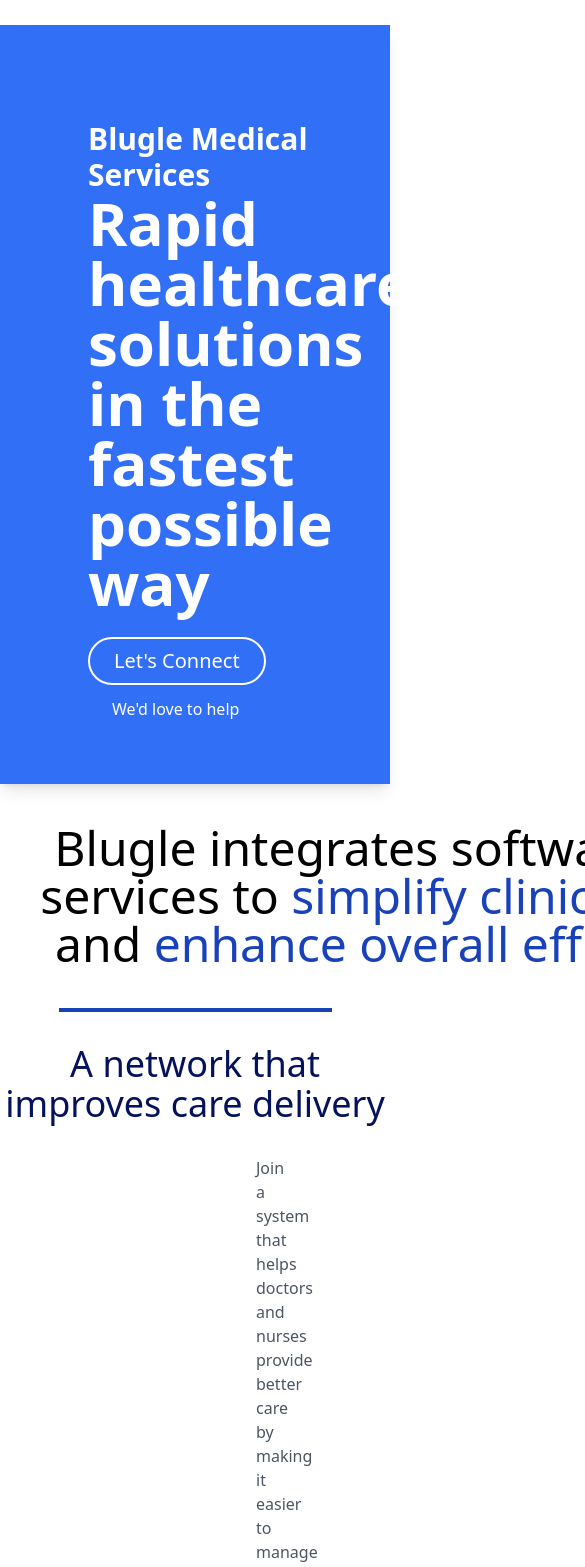
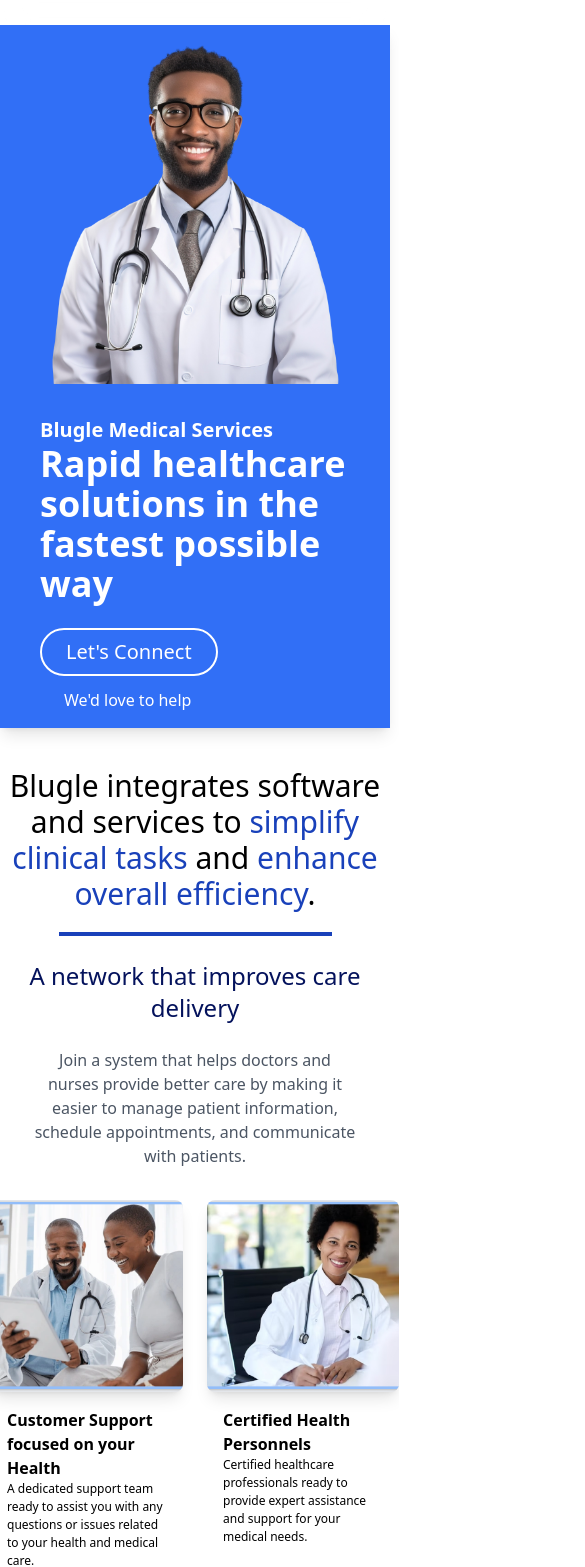
Before and after one commit to Knuth-DeVs/frontend-blugle, a React (Vite) app: page / in a window 390 px wide. Shown: the part 61-1628 px from the top of the page, 585 px wide, since content can reach past the window. Built offline with nearby package versions, Linux system fonts and the light colour scheme.

Commit message:
feat(home): made the home page responsive

```diff
--- a/src/components/Home/Banner.tsx
+++ b/src/components/Home/Banner.tsx
@@ -4,13 +4,13 @@ import BannerImg from '../../assets/banner.png'
 const Banner = () => {
   return (
     <div className='mb-6'>
-        <div className='h-[400px] w-full bg-[#70C0E6] mt-60 shadow-lg'>
+        <div className=' w-full md:h-[400px] bg-[#70C0E6] mt-60 shadow-lg py-6 md:py-0 px-2'>
             <div className='flex flex-row items-center justify-center'>
-                <img src={BannerImg} alt='banner' className='w-[380px] pt-3'/>
+                <img src={BannerImg} alt='banner' className='w-[380px] pt-3 hidden md:block'/>
                 <div className='flex flex-col gap-4'>
-                    <h1 className='text-6xl font-semibold text-navlinkshover'>Our Solutions</h1>
+                    <h1 className='text-3xl md:text-6xl font-semibold text-navlinkshover'>Our Solutions</h1>
                     <p className='text-white pr-12'>We created an interface that is simple and easy to use in order to handle patientspersonal and medical information, book appointment based on doctor availability,manage patient reports, and send appointment reminders to patients as well as provide updates on the lab reports.</p>
-                    <div className='flex items-center justify-evenly text-3xl text-navlinkshover font-semibold'>
+                    <div className='flex items-center justify-evenly text-lg md:text-3xl text-navlinkshover font-semibold'>
                         <div>
                             <p>Patient Information</p>
                             <p>Notifying Patients</p>
--- a/src/components/Home/DoctorInfo.tsx
+++ b/src/components/Home/DoctorInfo.tsx
@@ -4,7 +4,7 @@ const DoctorInfo = () => {
   return (
     <div className='w-full '>
         <div className='w-[2px] h-44 flex justify-center items-center mx-auto mb-2 bg-[#70C0E6]'/>
-        <div className='text-2xl font-normal px-24 text-center'>
+        <div className='text-lg md:text-2xl font-normal px-5 md:px-24 text-center'>
           <p>Blugle started in 2015 when Dr. Emily Harper wanted to make reliable medical information more accessible. Launched in 2017, it began as a small collection of medical articles. Over time, it grew to include AI diagnostic tools, a large library of research, and a patient support forum. Today, Blugle is a trusted resource helping people manage their health.</p>
           <h3 className='text-xl font-semibold text-navlinks py-2'>Dr Emily Harper, CEO</h3>
         </div>
--- a/src/components/Home/FormSection.tsx
+++ b/src/components/Home/FormSection.tsx
@@ -5,22 +5,22 @@ import Nurse from '../../assets/connect.png'
 const FormSection = () => {
   return (
     <>
-        <div className='w-full h-56 bg-gradient-to-r from-[#70C0E6] to-navlinkshover mt-32'>
-        <div className='flex flex-row items-center justify-between my-8 mx-10'>
+        <div className='w-full h-30 md:h-56 bg-gradient-to-r from-[#70C0E6] to-navlinkshover mt-32'>
+        <div className='flex flex-row items-center justify-between my-8 md:mx-10'>
             <div>
-                <img src={Nurse} alt="Connect" className=' w-[300px] -mt-32'/>
+                <img src={Nurse} alt="Connect" className='w-[180px] md:w-[300px] md:-mt-32 -mt-16'/>
             </div>
-            <div className='w-[500px]'>
-                <h1 className='text-5xl text-navlinkshover font-bold'>Connect</h1>
-                <h1 className='text-5xl text-navlinkshover font-bold'>With</h1>
-                <h1 className='text-5xl text-navlinkshover font-bold'>Us</h1>
-                <p className='text-white '>See how Blugle delivers <br/> patient care</p>
+            <div className='md:w-[500px]'>
+                <h1 className='text-2xl md:text-5xl text-navlinkshover font-bold'>Connect</h1>
+                <h1 className='text-2xl md:text-5xl text-navlinkshover font-bold'>With</h1>
+                <h1 className='text-2xl md:text-5xl text-navlinkshover font-bold'>Us</h1>
+                <p className='text-white max-md:text-sm'>See how Blugle delivers <br/> patient care</p>
             </div>
-            <div className='flex flex-row-reverse items-center gap-8 mr-32'>
-                <div className='bg-white px-4 py-2 rounded-2xl text-xl text-navlinks font-semibold cursor-pointer'>
+            <div className='flex flex-row-reverse items-center gap-2 md:gap-8 md:mr-32 mr-2'>
+                <div className='bg-white px-2 py-1 md:px-4 md:py-2 rounded-lg md:rounded-2xl md:text-xl text-navlinks font-semibold cursor-pointer'>
                     <p>Register</p>
                 </div>
-                <div className='bg-white px-4 py-2 rounded-2xl text-xl text-navlinks font-semibold cursor-pointer'>
+                <div className='bg-white px-2 py-1 md:px-4 md:py-2 rounded-lg md:rounded-2xl md:text-xl text-navlinks font-semibold cursor-pointer'>
                     <p>Login</p>
                 </div>
             </div>
--- a/src/components/Home/Hero.tsx
+++ b/src/components/Home/Hero.tsx
@@ -4,15 +4,15 @@ import hero from '../../assets/hero.png'
 const Hero = () => {
   return (
     <div>
-      <div className='bg-[#316ff6] w-full h-[90vh] shadow-lg'>
-        <div className='flex flex-row gap-32 items-center justify-evenly h-full px-6'>
-          <div className='text-white px-16 mt-8'>
-            <h1 className='text-3xl font-semibold'>Blugle Medical Services</h1>
-            <p className='text-6xl font-bold'>Rapid healthcare solutions in the fastest possible way</p>
+      <div className='bg-[rgb(49,111,246)] w-full md:h-[90vh] shadow-lg '>
+        <div className='flex flex-col-reverse md:flex-row gap-8 md:gap-32 items-center justify-evenly h-full px-6'>
+          <div className='text-white px-4 md:px-16 md:mt-8'>
+            <h1 className='text-xl md:text-3xl font-semibold'>Blugle Medical Services</h1>
+            <p className='text-4xl md:text-6xl font-bold'>Rapid healthcare solutions in the fastest possible way</p>
             <button className='border-2 border-white rounded-3xl py-2 mt-6 px-6 text-xl hover:scale-110 duration-300 ease-linear'>Let's Connect</button>
-            <p className='mt-3 pl-6'>We'd love to help</p>
+            <p className='mt-3 pl-6 pb-4'>We'd love to help</p>
           </div>
-          <img src={hero} alt="Hero image" className='w-[530px] mt-8'/>
+          <img src={hero} alt="Hero image" className='md:w-[530px] w-[350px] '/>
         </div>
       </div>
     </div>
--- a/src/components/Home/HeroBtn.tsx
+++ b/src/components/Home/HeroBtn.tsx
@@ -5,12 +5,12 @@ const HeroBtn = () => {
   return (
     <>
       <div className='w-full'>
-      <p className='pt-10 text-5xl w-[800px] mx-auto text-center font-medium'>
+      <p className='pt-10 text-3xl md:text-5xl md:w-[800px] mx-auto text-center font-medium'>
         Blugle integrates software and services to {" "} <span className='text-navlinks'>simplify clinical tasks</span>{" "} and {" "} <span className='text-navlinks'>enhance overall efficiency</span>.
-      </p><div className='bg-navlinks w-[70%] h-1 mx-auto mt-10'/>
+      </p><div className='bg-navlinks w-[70%] h-1 mx-auto mt-5 md:mt-10'/>
       <div className='text-center'>
-        <p className=' text-4xl py-8 font-medium text-navlinkshover'>A network that improves care delivery</p>
-        <p className=' px-64 text-gray-600 pb-8'>Join a system that helps doctors and nurses provide better care by making it easier to manage patient information, schedule appointments, and communicate with patients.</p>
+        <p className='text-2xl md:text-4xl py-6 md:py-8 font-medium text-navlinkshover'>A network that improves care delivery</p>
+        <p className='px-8 md:px-64 text-gray-600 pb-8'>Join a system that helps doctors and nurses provide better care by making it easier to manage patient information, schedule appointments, and communicate with patients.</p>
       </div>
     </div>
     <HomeScrollHorizontal/>
--- a/src/components/Home/HomeSrollHorizontal.tsx
+++ b/src/components/Home/HomeSrollHorizontal.tsx
@@ -40,11 +40,11 @@ const HomeScrollHorizontal = () => {
     const start = currentIndex;
     const end = start + 2;
     return ScrollData.slice(start, end).map((item, index) => (
-      <div key={index} className="flex-shrink-0 w-96 h-64 bg-gray-200 rounded-lg shadow-lg">
+      <div key={index} className="flex-shrink-0 w-48 h-48 md:w-96 md:h-64 bg-gray-200 rounded-lg shadow-lg">
         <img src={item.image} alt={item.title} className="w-full h-full object-cover rounded-lg" />
         <div className="p-4">
-          <h3 className="text-lg font-semibold">{item.title}</h3>
-          <p className="text-sm">{item.description}</p>
+          <h3 className="md:text-lg font-semibold">{item.title}</h3>
+          <p className="text-[12px]">{item.description}</p>
         </div>
       </div>
     ));
@@ -52,17 +52,17 @@ const HomeScrollHorizontal = () => {
 
   return (
     <div className="relative flex items-center justify-center">
-      <div className="flex space-x-20">
+      <div className="flex space-x-6 md:space-x-20">
         {/* Content */}
         {renderItems()}
       </div>
       {/* Circle pagination */}
-      <div className="absolute flex -bottom-48 justify-center space-x-2 mb-4">
+      <div className="absolute flex -bottom-52 justify-center space-x-2 mb-4">
         {ScrollData.map((_, index) => (
           <button
             key={index}
             onClick={() => setCurrentIndex(index)}
-            className={`w-4 h-4 rounded-full ${
+            className={`md:w-4 md:h-4 w-2 h-2 rounded-full ${
               currentIndex === index? 'bg-navlinkshover' : 'bg-navlinks'
             }`}
           ></button>
```
